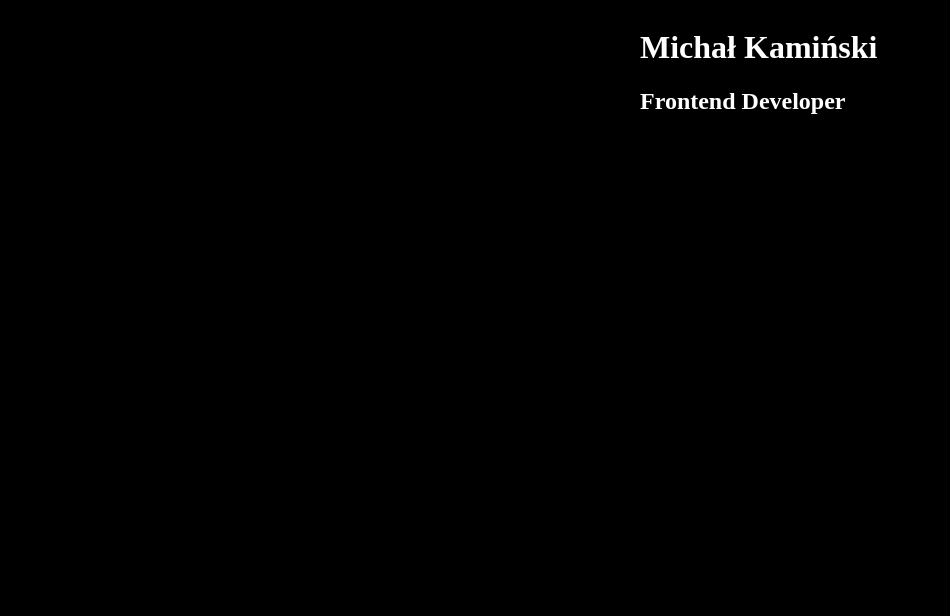
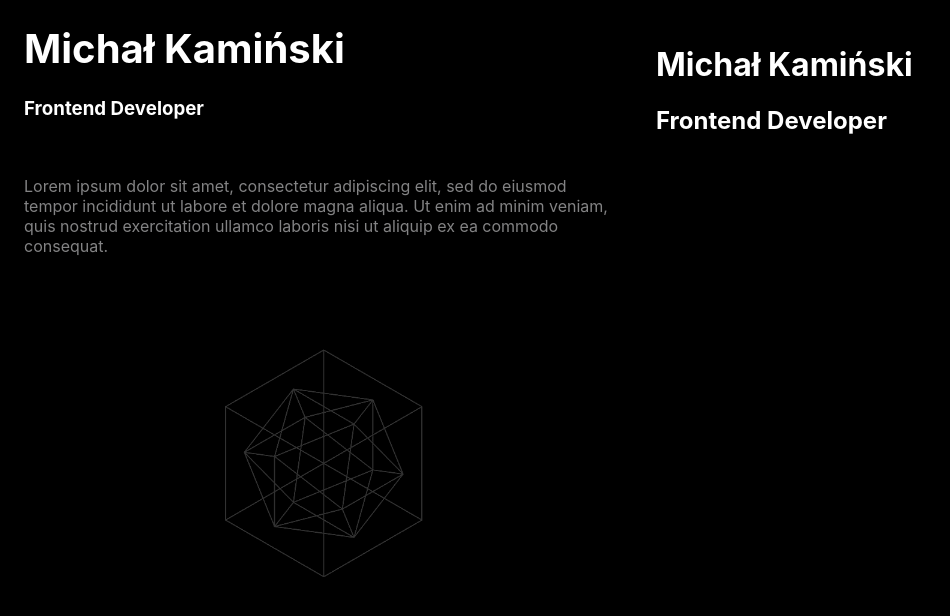
Before and after one commit to KamienKaze/portfolio-remaster, an Angular app: page / in a window 1280 px wide. Shown: the top 616 px of the page, without its empty margins (0-950 px from the left). Built offline with nearby package versions, Linux system fonts and the light colour scheme.

Commit message:
reference component added

```diff
--- a/src/app/app.component.scss
+++ b/src/app/app.component.scss
@@ -1,5 +1,11 @@
+$margin: 1rem;
+
 :host {
   display: flex;
+
+  & > * {
+    margin: $margin;
+  }
 }
 
 @media screen and (min-width: 990px) {
@@ -7,7 +13,7 @@
     flex-direction: row;
 
     & > * {
-      width: 50%;
+      width: calc(50% - 2 * $margin);
     }
   }
 }
@@ -17,7 +23,7 @@
     flex-direction: column;
 
     & > * {
-      width: 100%;
+      width: calc(100% - 2 * $margin);
     }
   }
 }
--- /dev/null
+++ b/src/app/static-section/reference/reference.component.html
@@ -0,0 +1 @@
+<p>reference works!</p>
--- a/src/app/static-section/static-section.module.ts
+++ b/src/app/static-section/static-section.module.ts
@@ -1,12 +1,14 @@
 import { NgModule } from '@angular/core';
 import { CommonModule } from '@angular/common';
 import { StaticSectionComponent } from './static-section/static-section.component';
+import { ReferenceComponent } from './reference/reference.component';
 
 
 
 @NgModule({
     declarations: [
-        StaticSectionComponent
+        StaticSectionComponent,
+        ReferenceComponent
     ],
     exports: [
         StaticSectionComponent
--- a/src/app/static-section/static-section/static-section.component.html
+++ b/src/app/static-section/static-section/static-section.component.html
@@ -1 +1,8 @@
-<p>static-section works!</p>
+<div class="header">
+  <h1 class="text">Michał Kamiński</h1>
+  <h2 class="text">Frontend Developer</h2>
+</div>
+<p class="subtext">Lorem ipsum dolor sit amet, consectetur adipiscing elit, sed do eiusmod tempor incididunt ut labore
+  et dolore magna aliqua. Ut enim ad minim veniam, quis nostrud exercitation ullamco laboris nisi ut aliquip ex ea
+  commodo consequat.</p>
+<img src="./assets/gifs/cube.gif" alt="spinning-cube-gif">
--- a/src/app/static-section/static-section/static-section.component.scss
+++ b/src/app/static-section/static-section/static-section.component.scss
@@ -0,0 +1,32 @@
+:host {
+  display: flex;
+  flex-direction: column;
+  row-gap: 2.5rem;
+
+  .header {
+    display: flex;
+    flex-direction: column;
+    row-gap: 1.5rem;
+
+    h1, h2 {
+      margin: 0;
+    }
+
+    h1 {
+      font-size: 2.5rem;
+    }
+
+    h2 {
+      font-size: 1.17rem;
+    }
+  }
+
+  & > p {
+    width: 100%;
+  }
+
+  & > img {
+    align-self: center;
+    width: 50%;
+  }
+}
--- a/src/styles.scss
+++ b/src/styles.scss
@@ -1,5 +1,10 @@
 html {
   background-color: #000000;
+
+  font-family: -apple-system, -apple-system,
+  BlinkMacSystemFont, 'Segoe UI', Roboto,
+  Oxygen, Ubuntu, Cantarell, 'Open Sans',
+  'Helvetica Neue', sans-serif;
 
   body {
 
```
Also changed, not shown: src/app/static-section/reference/reference.component.ts (added, +10 -0 lines), src/app/static-section/reference/reference.component.scss (added).
